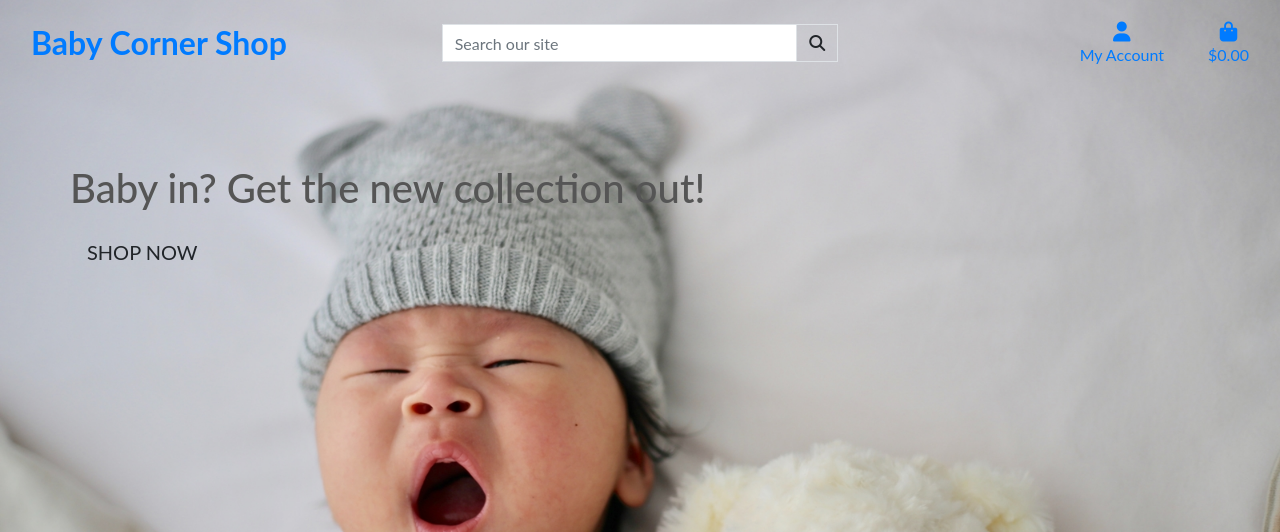
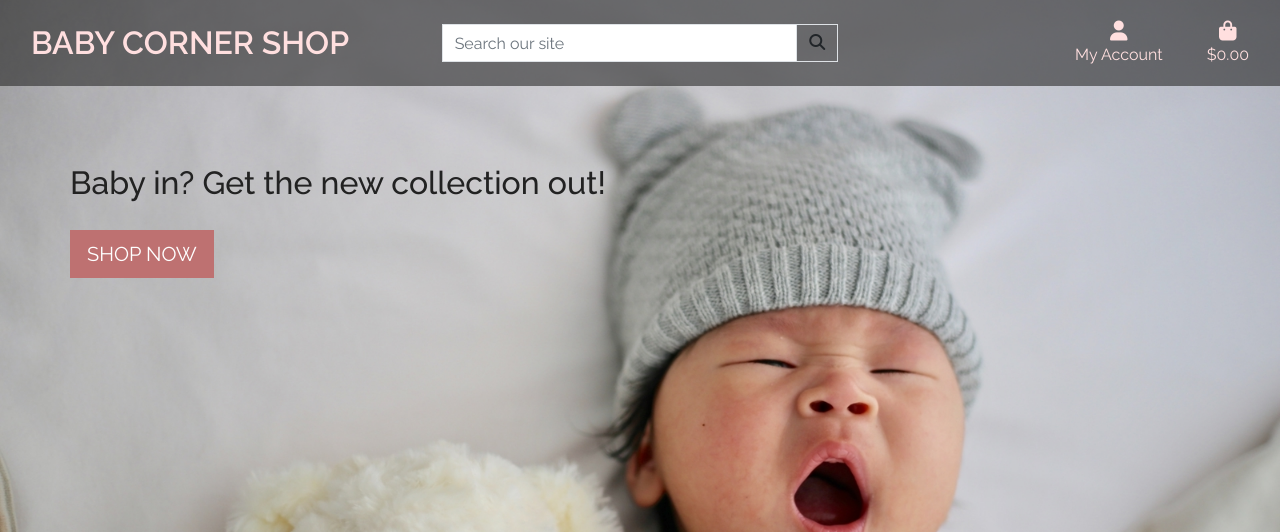
Before and after one commit to GilleM/Project-assignment-the-baby-corner-shop, a Django app: page / in a window 1280 px wide. Shown: the top 532 px of the page. Run offline with Django 3.2, Linux system fonts and the light colour scheme; some libraries are stand-ins or nearby versions.

Commit message:
CSS changed for home page, large screen

```diff
--- a/home/templates/home/index.html
+++ b/home/templates/home/index.html
@@ -13,12 +13,12 @@
     <div class="container h-100">
         <div class="row h-100">
             <div class="my-auto">
-                <h1 class="logo-font text-black">
+                <h2 class="logo-font">
                     Baby in? Get the new collection out!
-                </h1>
+                </h2>
                 <div>
                     <h1>
-                        <a href="" class="shop-now-button btn btn-lg rounded-0 text-uppercase py-3">Shop Now</a>
+                        <a href="" class="shop-now-button btn btn-lg rounded-0 text-uppercase">Shop Now</a>
                     </h1>
                 </div>
             </div>
--- a/static/css/base.css
+++ b/static/css/base.css
@@ -6,11 +6,41 @@ body {
     background: url('/media/bg_photo.jpg') no-repeat center center fixed;
     background-size: cover;
     /* height: calc(100vh - 164px); */
-    color: #555;
-    font-family: 'Lato';
+    color: rgb(34, 34, 34);
+    font-family: 'Raleway', sans-serif;
 }
 
+.nav-background {
+    background-color: rgba(39, 39, 39, 0.589);
+}
 
+.nav-link {
+    color: rgb(255, 223, 223);
+}
+
+.nav-link:hover {
+    color: white;
+    cursor: pointer;
+    -webkit-transition: background-color 2s ease-out;
+    -moz-transition: background-color 2s ease-out;
+     -o-transition: background-color 2s ease-out;
+    transition: background-color 2s ease-out;
+}
+
+.shop-now-button {
+    background-color: rgb(190, 113, 113);
+    color: rgb(255, 255, 255);
+    margin-top: 20px;
+}
+
+.shop-now-button:hover {
+    background-color: rgb(34, 34, 34);
+    color: rgb(190, 113, 113);
+    -webkit-transition: background-color 0.5s ease-out;
+    -moz-transition: background-color 0.5s ease-out;
+    -o-transition: background-color 0.5s ease-out;
+    transition: background-color 0.5s ease-out;
+}
 
 /* MEDIA QUERIES */
 
--- a/templates/base.html
+++ b/templates/base.html
@@ -42,10 +42,10 @@
 
 <body>
        <header class="container-fluid fixed-top">
-        <div class="row">
+        <div class="row nav-background">
             <div class="col-12 col-lg-4 my-auto py-2 py-lg-3 text-center text-lg-left">
                 <a href="{% url 'home' %}" class="nav-link main-logo-link">
-                    <h2 class="my-0"><strong>Baby Corner Shop</strong></h2>
+                    <h2 class="my-0"><strong>BABY CORNER SHOP</strong></h2>
                 </a>
             </div>
             <div class="col-12 col-lg-4 my-auto py-2 py-lg-3">
```
Also changed, not shown: media/bg_photo.jpg.
